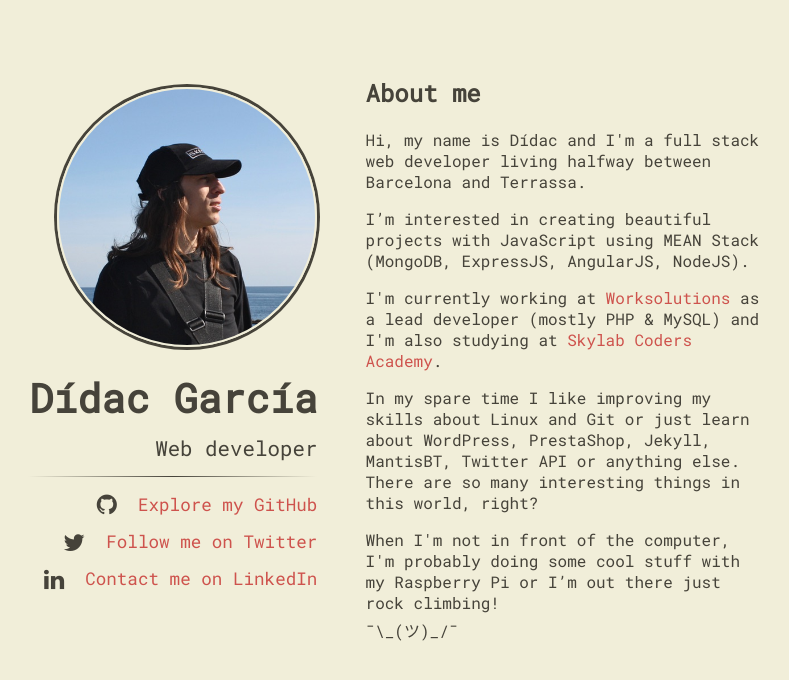
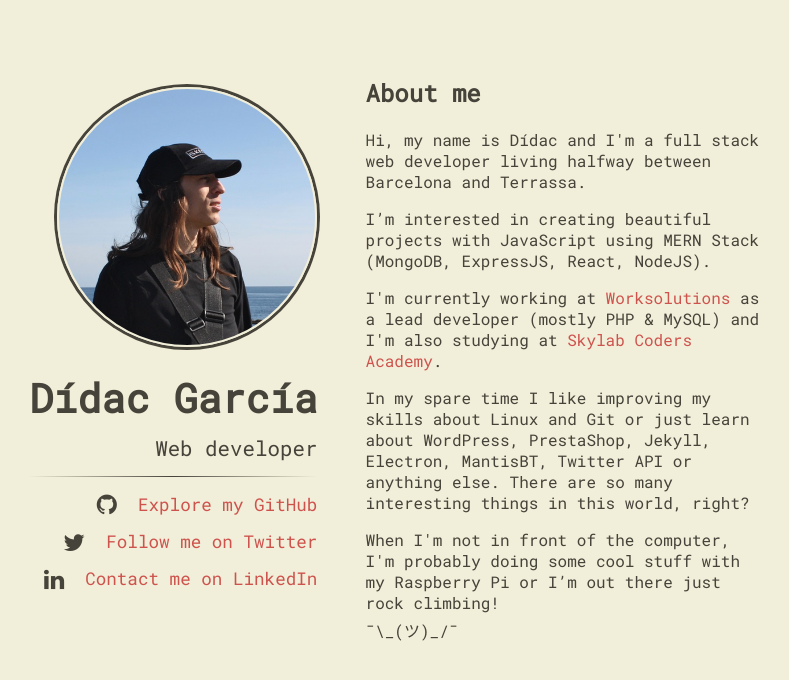
Before and after one commit to didaquis/didaquis, a Jekyll site: the page built from index.html, in a window 1280 px wide. Shown: the top 680 px of the page, without its empty margins (252-1041 px from the left). Built offline with Jekyll 4.4.1, drawn with Linux system fonts in a browser that asks for light colours.

Commit message:
Cambios en el contenido

```diff
--- a/_includes/content.html
+++ b/_includes/content.html
@@ -1,6 +1,6 @@
 <h2>About me</h2>
 <p>Hi, my name is Dídac and I'm a full stack web developer living halfway between Barcelona and Terrassa.</p>
-<p>I’m interested in creating beautiful projects with JavaScript using MEAN Stack (MongoDB, ExpressJS, AngularJS, NodeJS).</p>
+<p>I’m interested in creating beautiful projects with JavaScript using MERN Stack (MongoDB, ExpressJS, React, NodeJS).</p>
 <p>I'm currently working at <a href="https://worksolutions.es" target="_blank" title="Worksolutions">Worksolutions</a> as a lead developer (mostly PHP & MySQL) and I'm also studying at <a href="http://www.skylabcoders.com/es" target="_blank" title="Skylab Coders Academy">Skylab Coders Academy</a>.</p>
-<p>In my spare time I like improving my skills about Linux and Git or just learn about WordPress, PrestaShop, Jekyll, MantisBT, Twitter API or anything else. There are so many interesting things in this world, right?</p>
+<p>In my spare time I like improving my skills about Linux and Git or just learn about WordPress, PrestaShop, Jekyll, Electron, MantisBT, Twitter API or anything else. There are so many interesting things in this world, right?</p>
 <p>When I'm not in front of the computer, I'm probably doing some cool stuff with my Raspberry Pi or I’m out there just rock climbing!<br><span style="white-space: nowrap; line-height: 220%;">¯\_(ツ)_/¯</span></p>
```
Also changed, not shown: Gemfile.lock.
